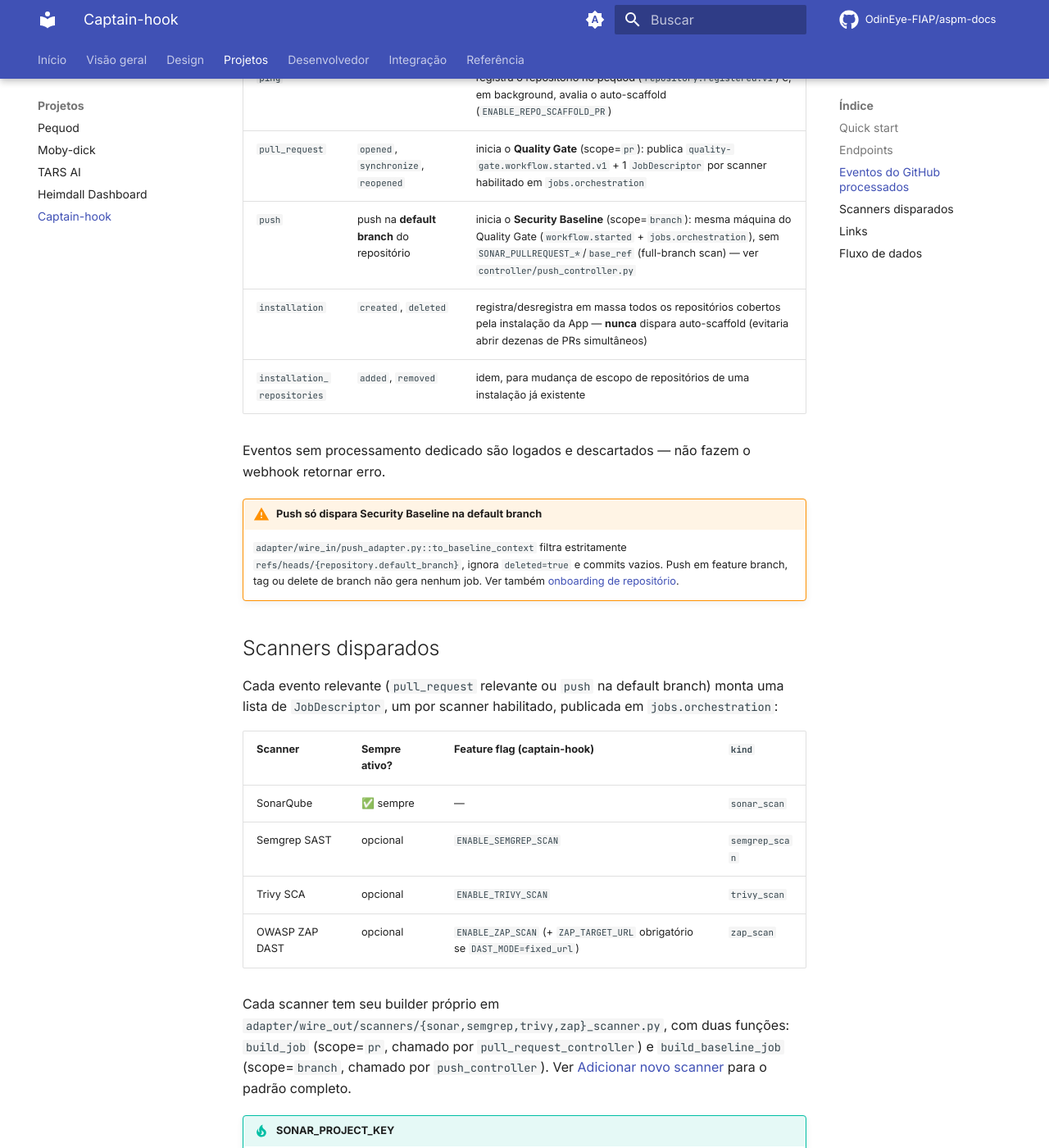
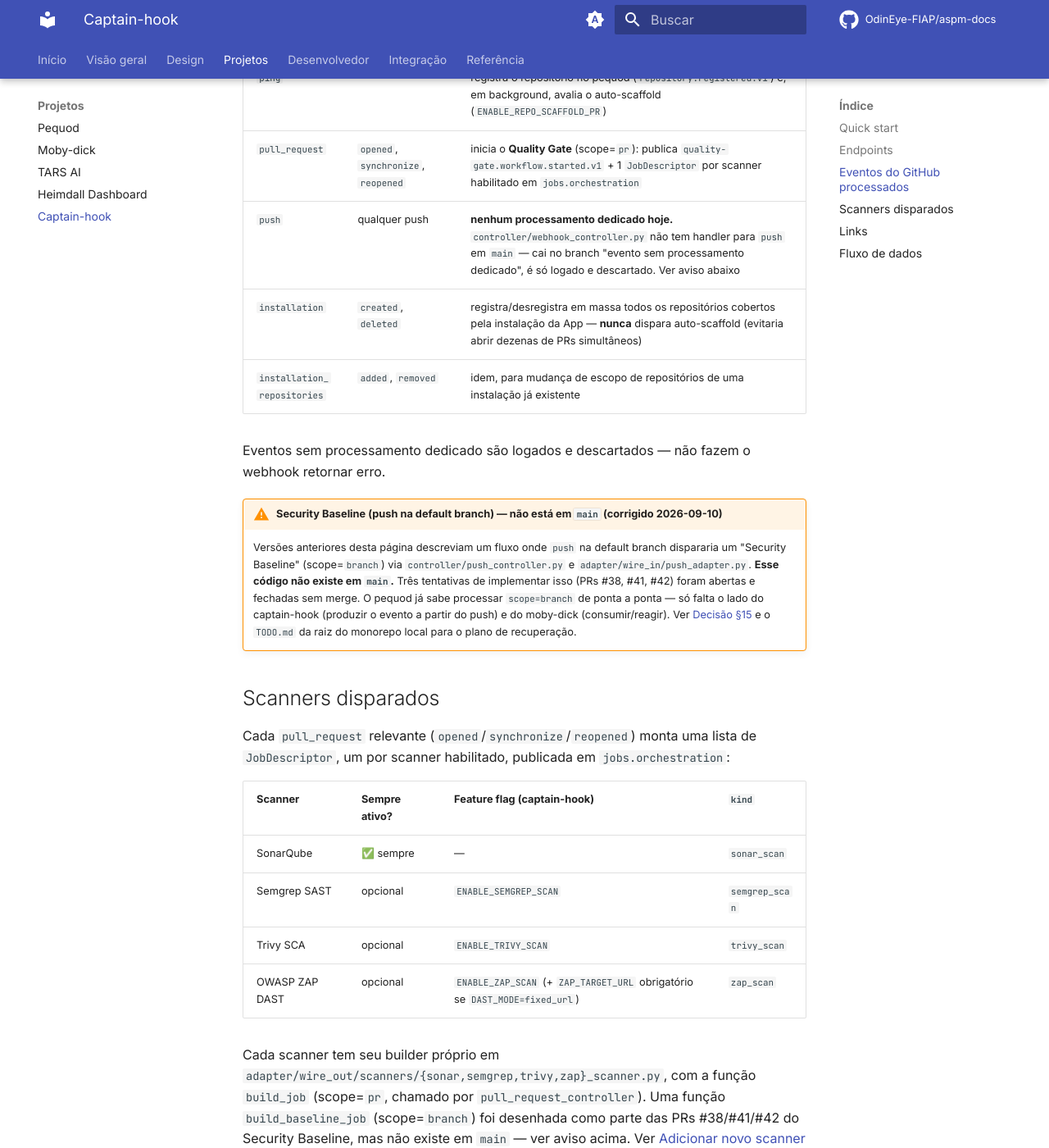
Before and after one commit to OdinEye-FIAP/aspm-docs, an MkDocs documentation site: the page built from docs/captain-hook.md, in a window 1280 px wide and 1400 px high, scrolled down 1266 px. Shown: the whole window at 82% size. Built offline with MkDocs 1.6.1 and Material for MkDocs 9.7.7, drawn with Linux system fonts in a browser that asks for light colours; comment, search, counter and statistics services are not loaded; some of the changed text lies outside the part shown.

Commit message:
docs: corrigir captain-hook, moby-dick e check-run — Security Baseline nao esta em main

````diff
--- a/docs/captain-hook.md
+++ b/docs/captain-hook.md
@@ -30,18 +30,18 @@ uvicorn main:app --host 0.0.0.0 --port 8080
 |---|---|---|
 | `ping` | — | registra o repositório no pequod (`repository.registered.v1`) e, em background, avalia o auto-scaffold (`ENABLE_REPO_SCAFFOLD_PR`) |
 | `pull_request` | `opened`, `synchronize`, `reopened` | inicia o **Quality Gate** (scope=`pr`): publica `quality-gate.workflow.started.v1` + 1 `JobDescriptor` por scanner habilitado em `jobs.orchestration` |
-| `push` | push na **default branch** do repositório | inicia o **Security Baseline** (scope=`branch`): mesma máquina do Quality Gate (`workflow.started` + `jobs.orchestration`), sem `SONAR_PULLREQUEST_*`/`base_ref` (full-branch scan) — ver `controller/push_controller.py` |
+| `push` | qualquer push | **nenhum processamento dedicado hoje.** `controller/webhook_controller.py` não tem handler para `push` em `main` — cai no branch "evento sem processamento dedicado", é só logado e descartado. Ver aviso abaixo |
 | `installation` | `created`, `deleted` | registra/desregistra em massa todos os repositórios cobertos pela instalação da App — **nunca** dispara auto-scaffold (evitaria abrir dezenas de PRs simultâneos) |
 | `installation_repositories` | `added`, `removed` | idem, para mudança de escopo de repositórios de uma instalação já existente |
 
 Eventos sem processamento dedicado são logados e descartados — não fazem o webhook retornar erro.
 
-!!! warning "Push só dispara Security Baseline na default branch"
-    `adapter/wire_in/push_adapter.py::to_baseline_context` filtra estritamente `refs/heads/{repository.default_branch}`, ignora `deleted=true` e commits vazios. Push em feature branch, tag ou delete de branch não gera nenhum job. Ver também [onboarding de repositório](integration/onboarding-repo.md).
+!!! warning "Security Baseline (push na default branch) — não está em `main` (corrigido 2026-09-10)"
+    Versões anteriores desta página descreviam um fluxo onde `push` na default branch dispararia um "Security Baseline" (scope=`branch`) via `controller/push_controller.py` e `adapter/wire_in/push_adapter.py`. **Esse código não existe em `main`.** Três tentativas de implementar isso (PRs #38, #41, #42) foram abertas e fechadas sem merge. O pequod já sabe processar `scope=branch` de ponta a ponta — só falta o lado do captain-hook (produzir o evento a partir do push) e do moby-dick (consumir/reagir). Ver [Decisão §15](overview/decisions.md#15-quality-gate-com-scopepr-e-scopebranch-security-baseline--nova) e o `TODO.md` da raiz do monorepo local para o plano de recuperação.
 
 ## Scanners disparados
 
-Cada evento relevante (`pull_request` relevante ou `push` na default branch) monta uma lista de `JobDescriptor`, um por scanner habilitado, publicada em `jobs.orchestration`:
+Cada `pull_request` relevante (`opened`/`synchronize`/`reopened`) monta uma lista de `JobDescriptor`, um por scanner habilitado, publicada em `jobs.orchestration`:
 
 | Scanner | Sempre ativo? | Feature flag (captain-hook) | `kind` |
 |---|---|---|---|
@@ -50,10 +50,10 @@ Cada evento relevante (`pull_request` relevante ou `push` na default branch) mon
 | Trivy SCA | opcional | `ENABLE_TRIVY_SCAN` | `trivy_scan` |
 | OWASP ZAP DAST | opcional | `ENABLE_ZAP_SCAN` (+ `ZAP_TARGET_URL` obrigatório se `DAST_MODE=fixed_url`) | `zap_scan` |
 
-Cada scanner tem seu builder próprio em `adapter/wire_out/scanners/{sonar,semgrep,trivy,zap}_scanner.py`, com duas funções: `build_job` (scope=`pr`, chamado por `pull_request_controller`) e `build_baseline_job` (scope=`branch`, chamado por `push_controller`). Ver [Adicionar novo scanner](developer/adding-a-scanner.md) para o padrão completo.
+Cada scanner tem seu builder próprio em `adapter/wire_out/scanners/{sonar,semgrep,trivy,zap}_scanner.py`, com a função `build_job` (scope=`pr`, chamado por `pull_request_controller`). Uma função `build_baseline_job` (scope=`branch`) foi desenhada como parte das PRs #38/#41/#42 do Security Baseline, mas não existe em `main` — ver aviso acima. Ver [Adicionar novo scanner](developer/adding-a-scanner.md) para o padrão completo do que existe hoje.
 
 !!! tip "SONAR_PROJECT_KEY"
-    `SONAR_PROJECT_KEY` é sempre `f"gh_{repository.id}"`, montado em `adapter/wire_out/scanners/sonar_scanner.py` (`build_job`/`build_baseline_job`). `repository.id` é imutável no GitHub — sobrevive a rename/transfer. Ver [Decisão §13](overview/decisions.md#13-sonar_project_key-derivado-de-githubrepositoryid) e [JobDescriptor](reference/job-descriptor.md#convenção-sonar_project_key).
+    `SONAR_PROJECT_KEY` é sempre `f"gh_{repository.id}"`, montado em `adapter/wire_out/scanners/sonar_scanner.py` (`build_job`). `repository.id` é imutável no GitHub — sobrevive a rename/transfer. Ver [Decisão §13](overview/decisions.md#13-sonar_project_key-derivado-de-githubrepositoryid) e [JobDescriptor](reference/job-descriptor.md#convenção-sonar_project_key).
 
 ## Links
 
@@ -72,8 +72,8 @@ flowchart LR
   HD[heimdall-dashboard]
 
   GH -->|pull_request opened/synchronize/reopened| CH
-  GH -->|push na default branch| CH
   GH -->|ping / installation(_repositories)| CH
+  GH -.->|push - recebido, sem handler em main| CH
   HD -->|GET live-info / POST scaffold-pr| CH
   CH -->|publish jobs.orchestration N scanners + quality-gate.workflow.started.v1| K
 ```
````
Also changed, not shown: docs/moby-dick.md (+7 -3 lines).
